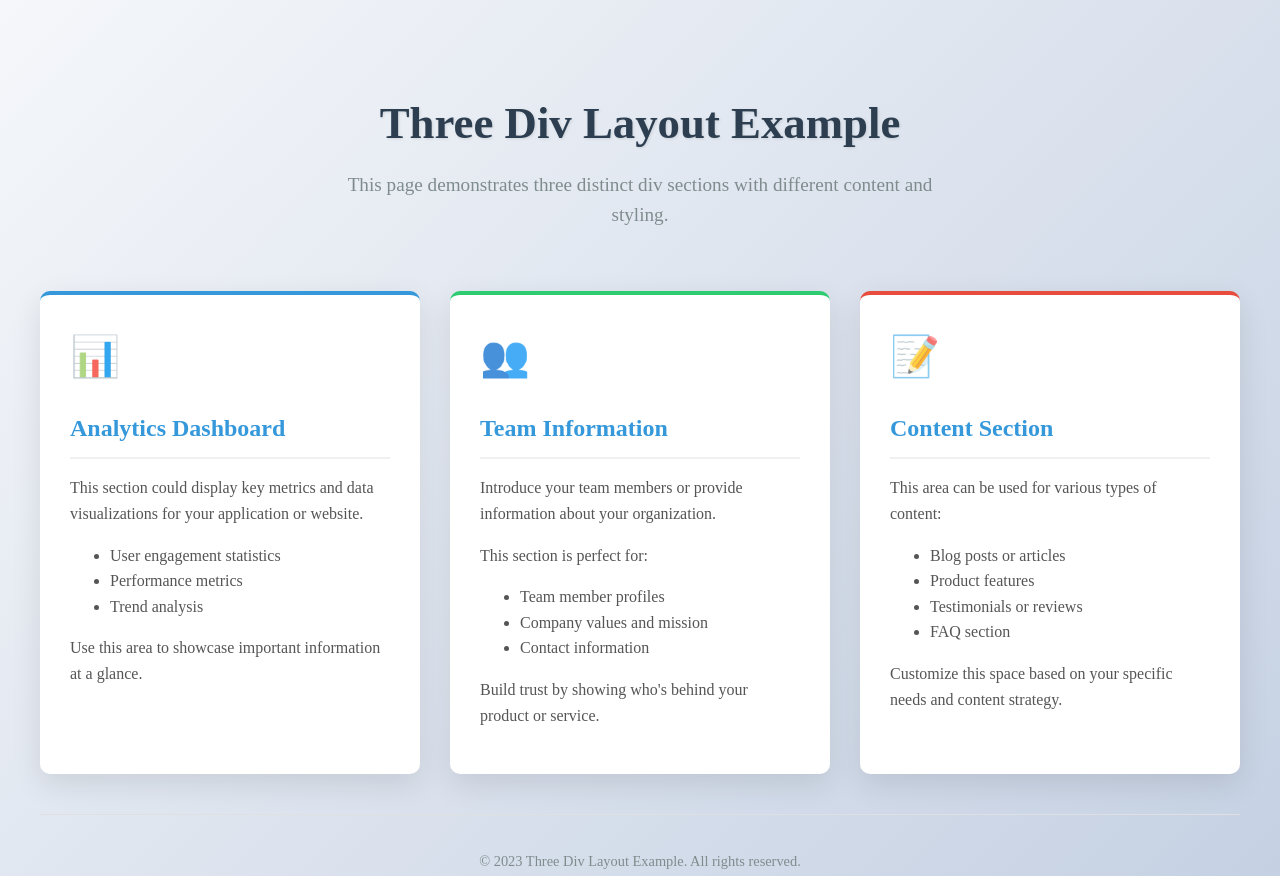
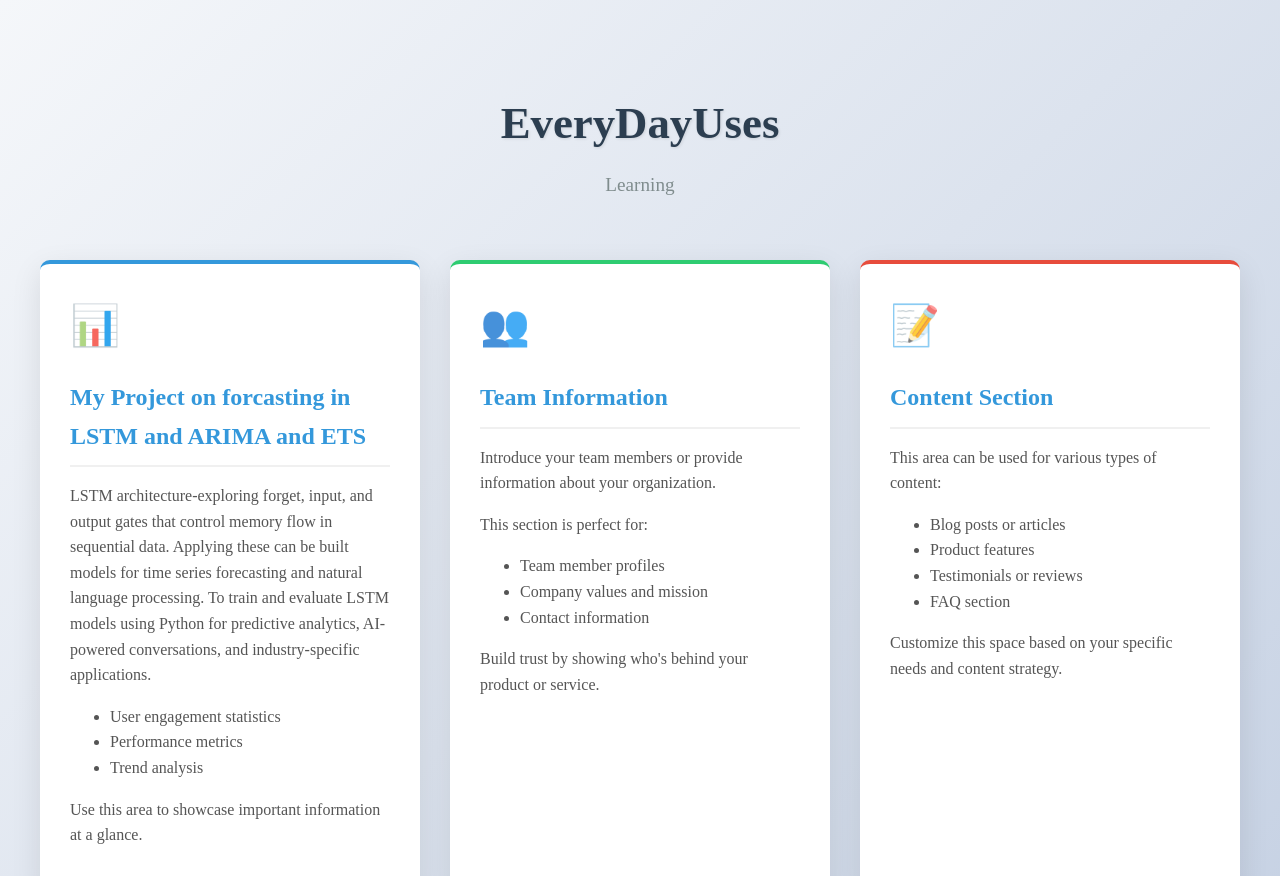
Before and after one commit to promitosh/My-everyday, a plain HTML site: page index.html in a window 1280 px wide. Shown: the top 876 px of the page. Drawn offline with Linux system fonts and the light colour scheme.

Commit message:
Update index.html
self

```diff
--- a/index.html
+++ b/index.html
@@ -9,17 +9,23 @@
 <body>
     <div class="container">
         <header>
-            <h1>Three Div Layout Example</h1>
-            <p class="subtitle">This page demonstrates three distinct div sections with different content and styling.</p>
+            <h1>EveryDayUses</h1>
+            <p class="subtitle">Learning</p>
         </header>
 
         <div class="div-container">
             <!-- First Div -->
             <div class="div-card div-1">
                 <div class="icon">📊</div>
-                <h2 class="div-title">Analytics Dashboard</h2>
+                <h2 class="div-title">My Project on forcasting in LSTM and ARIMA and ETS</h2>
                 <div class="div-content">
-                    <p>This section could display key metrics and data visualizations for your application or website.</p>
+                    <p>LSTM architecture-exploring forget, input, and output gates that control memory flow in sequential data.
+                        Applying these can be built models for time series forecasting and natural language processing.
+                        To train and evaluate LSTM models using Python for predictive analytics, AI-powered conversations, and industry-specific applications.
+</p>
+                    <p>
+
+                    </p>
                     <ul>
                         <li>User engagement statistics</li>
                         <li>Performance metrics</li>
```
